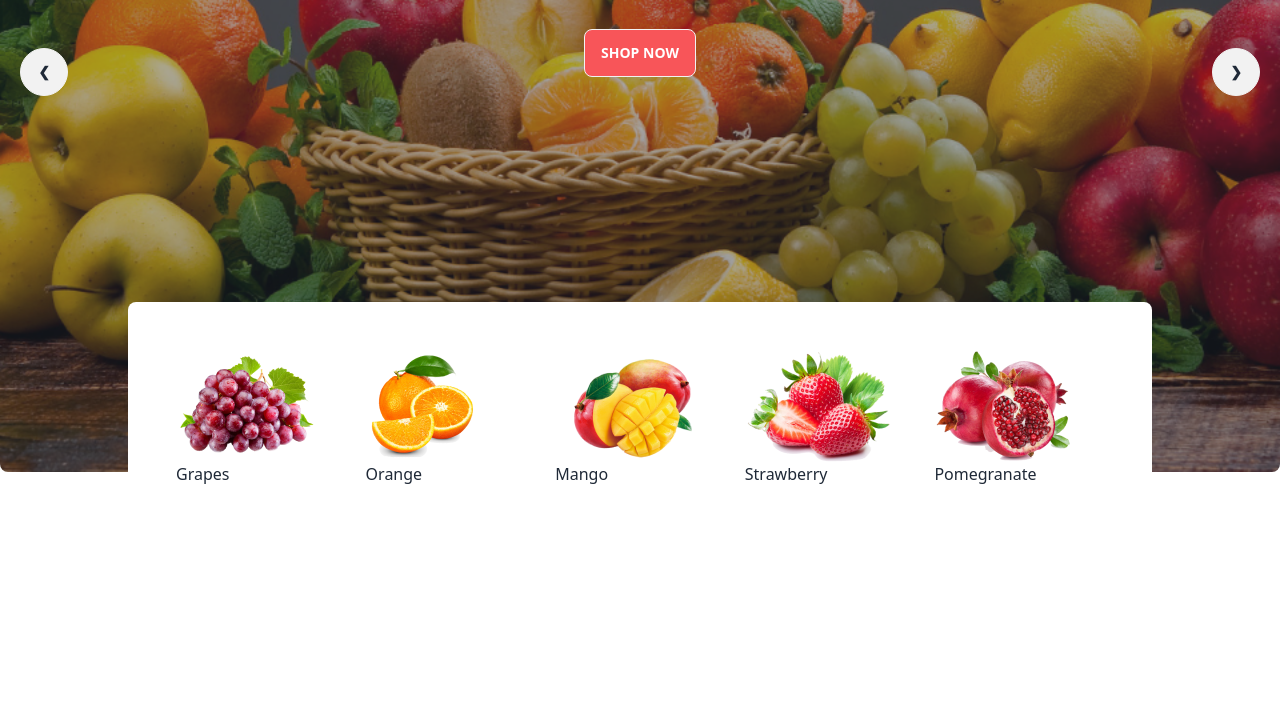
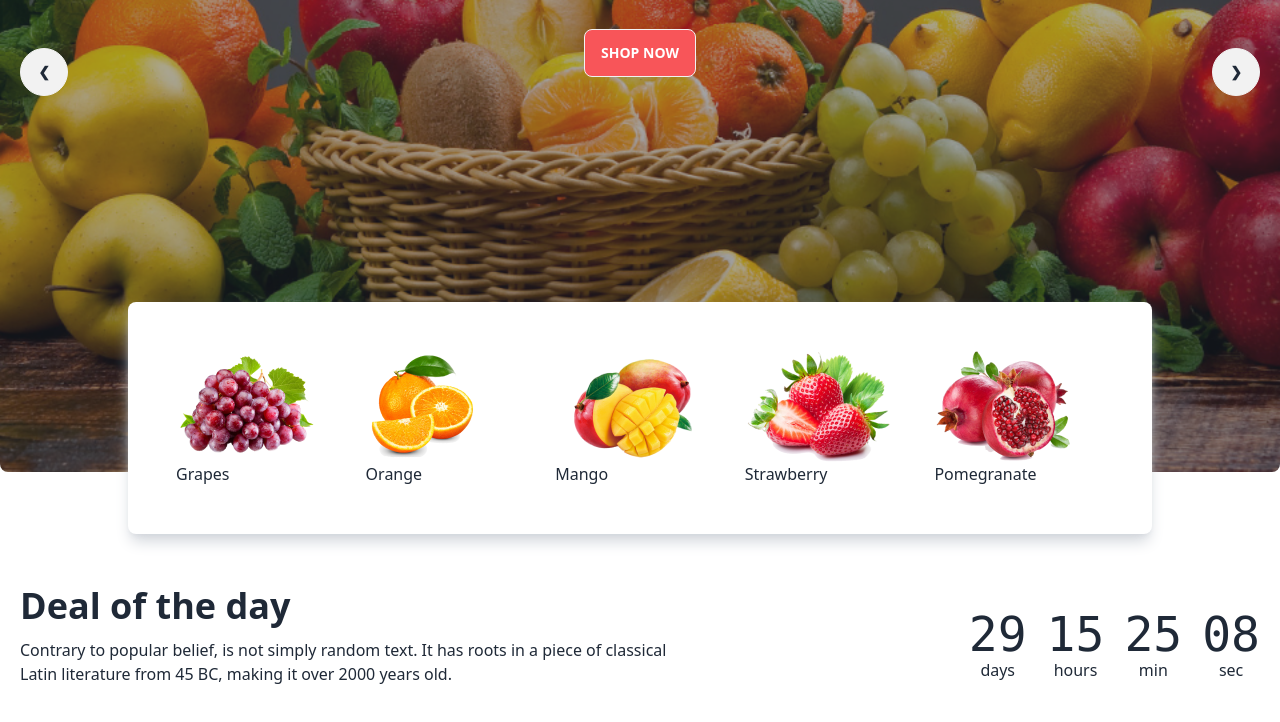
Before and after one commit to muddasirfaiyaj66/fruit-brust-assignment, a plain HTML site: page index.html in a window 1280 px wide. Shown: the part 448-1170 px from the top of the page. Before the commit the page ends 1002 px from the top, so only its background shows below. Drawn offline with nearby package versions, Linux system fonts and the light colour scheme; grey boxes are pictures that could not be loaded.

Commit message:
deal of the day section complete

```diff
--- a/index.html
+++ b/index.html
@@ -170,7 +170,7 @@
               </div>
         </section>
         <!-- fruit name card  -->
-        <section class="md:max-w-screen-lg md:mx-auto md:grid hidden  md:grid-cols-5 gap-5 md:items-center md:justify-center text-left md:bg-[white] md:rounded-lg md:p-12 md:relative md:mt-[-200px]">
+        <section class="md:max-w-screen-lg md:mx-auto md:grid hidden  md:grid-cols-5 gap-5 md:items-center md:justify-center text-left md:bg-[white] md:rounded-lg md:p-12 md:relative md:mt-[-200px] md:shadow-gray-300 md:shadow-lg">
             <div >
                 <img src="./images/fruit1.png" alt="">
                 <p >Grapes</p>
@@ -194,6 +194,45 @@
         </section>
 
     </header>
+    <main class="max-w-screen-xl mx-auto my-8">
+        <!-- deal of the day section  -->
+        <section class="flex flex-col md:flex-row justify-between items-center p-5 ">
+            <div class="flex-1">
+                <h1 class="md:text-4xl  text-2xl text-center md:text-left font-bold mb-3">Deal of the day</h1>
+                <p class="mb-5">Contrary to popular belief, is not simply random text. It has roots in a piece of classical <br>
+                 Latin literature from 45 BC, making it over 2000 years old.</p>
+            </div>
+            <div >
+                <div class="grid grid-flow-col gap-5 text-center auto-cols-max">
+                    <div class="flex flex-col">
+                      <span class="countdown font-mono text-5xl">
+                        <span style="--value:29;"> </span>
+                      </span>
+                      days
+                    </div>
+                    <div class="flex flex-col">
+                      <span class="countdown font-mono text-5xl">
+                        <span style="--value:15;"></span>
+                      </span>
+                      hours
+                    </div>
+                    <div class="flex flex-col">
+                      <span class="countdown font-mono text-5xl">
+                        <span style="--value:25;"></span>
+                      </span>
+                      min
+                    </div>
+                    <div class="flex flex-col">
+                      <span class="countdown font-mono text-5xl">
+                        <span style="--value:08;"></span>
+                      </span>
+                      sec
+                    </div>
+                  </div>
+            </div>
+        </section>
+
+    </main>
 </body>
 
 </html>
```
